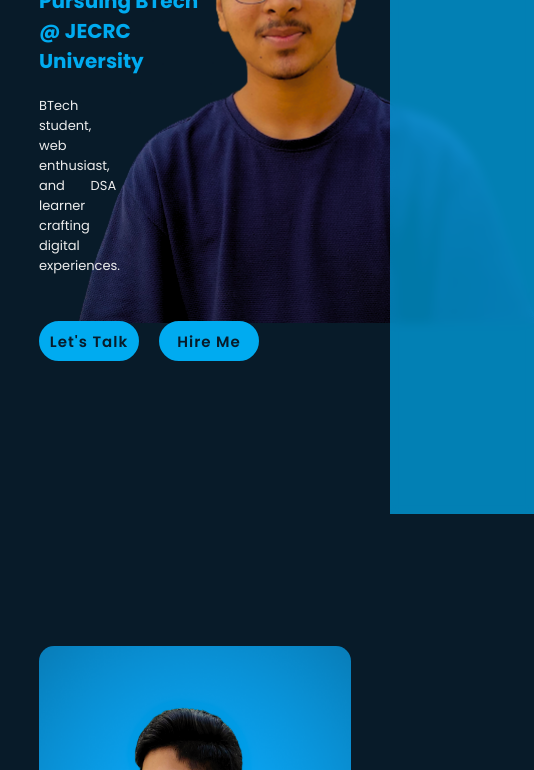
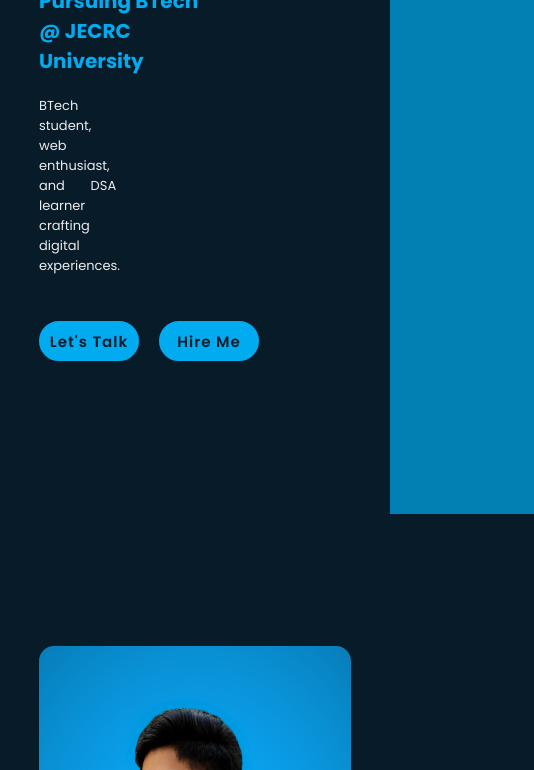
Before and after one commit to aadhar631/Aadhar-Portfolio, a plain HTML site: page index.html in a window 390 px wide. Shown: the part 330-1100 px from the top of the page, 534 px wide, since content can reach past the window. Drawn offline with nearby package versions, Linux system fonts and the light colour scheme.

Commit message:
update animations

```diff
--- a/index.html
+++ b/index.html
@@ -93,7 +93,7 @@
             >
             </div>
 
-            <img src="projects/background.png" alt="">
+            <!-- <img src="projects/background.png" alt=""> -->
         </div>
         </div>
 
@@ -101,10 +101,10 @@
         <div id="about">
         <div class="container">
             <div class="row">
-            <div class="about-col-1" data-aos="slide-up" data-aos-offset="200">
+            <div class="about-col-1" data-aos="zoom-in" data-aos-offset="200" data-aos-duration="1000">
                 <img src="projects/imagebanner.png" alt="" />
             </div>
-            <div class="about-col-2" data-aos="slide-up" data-aos-offset="300">
+            <div class="about-col-2" data-aos="slide-up" data-aos-offset="300" data-aos-duration="1000">
                 <h1 class="sub-title">About <span>Me</span></h1>
                 <p data-aos="fade-up" data-aos-delay="300">
                     Hey there! I'm Aadhar, a web
--- a/style.css
+++ b/style.css
@@ -44,14 +44,13 @@
     background-position: center;
 }
 
-#header .container img {
+/* #header .container img {
     z-index: -1;
     position: absolute;
-    width: 40vw;
-    height: auto;
-    top: 3vw;
-    left: 55vw;
-}
+    width: 45vw;
+    top: 0vw;
+    left: 50vw;
+} */
 
 
 .container {
@@ -838,20 +837,6 @@
 
 
 
-@media (max-width: 1115px) {
-    #header .container img {
-        width: 47vw;
-        top: 5vw;
-        left: 50vw;
-    }
-}
-@media (max-width: 1000px) {
-    #header .container img {
-        width: 52vw;
-        top: 7vw;
-        left: 47vw;
-    }
-}
 
 
 
@@ -861,11 +846,6 @@
 /* media query for about & contact section */
 
 @media (max-width:800px) {
-    #header .container img {
-        width: 60vw;
-        top: 7vw;
-        left: 40vw;
-    }
     .header-text h1 {
         font-size: 4rem;
     }
@@ -904,11 +884,6 @@
 
 
 @media (max-width:690px) {
-    #header .container img {
-        width: 70vw;
-        top: 13vw;
-        left: 40vw;
-    }
     #header .container {
         padding-top: 6rem;
     }
@@ -926,27 +901,11 @@
 
 
 
-@media (max-width:590px) {
-    #header .container img {
-        width: 80vw;
-        top: 13vw;
-        left: 35vw;
-    }
-}
-
-
-
-
 
 
 /* media query for about section  */
 
 @media (max-width: 490px) {
-    #header .container img {
-        width: 100vw;
-        top: 17vw;
-        left: 27vw;
-    }
     #header .btn-box .btn{
         width: 10rem;
         height: 4rem;
@@ -969,11 +928,6 @@
 
 /* media query for skills part  */
 @media (max-width: 440px) {
-    #header .container img {
-        width: 100vw;
-        top: 25vw;
-        left: 27vw;
-    }
     .skills-list div h2 {
         font-size: 2.5rem;
     }
@@ -984,11 +938,7 @@
 
 
 @media (max-width: 390px) {
-    #header .container img {
-        width: 120vw;
-        top: 30vw;
-        left: 17vw;
-    }
+
     .about-col-2 h1{
         font-size: 4rem;
     }
@@ -1001,14 +951,3 @@
         font-size: 2rem;
     }
 }
-
-
-
-
-@media (max-width: 300px) {
-    #header .container img {
-        width: 150vw;
-        top: 35vw;
-        left: 0vw;
-    }
-}
```
